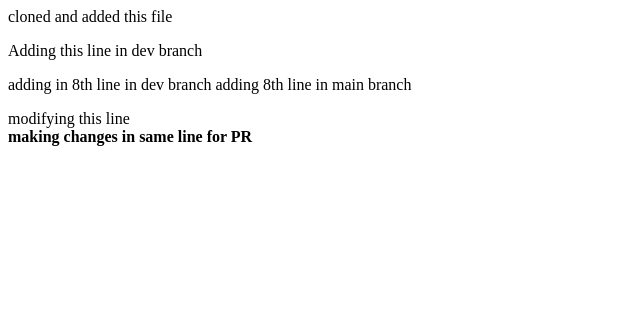
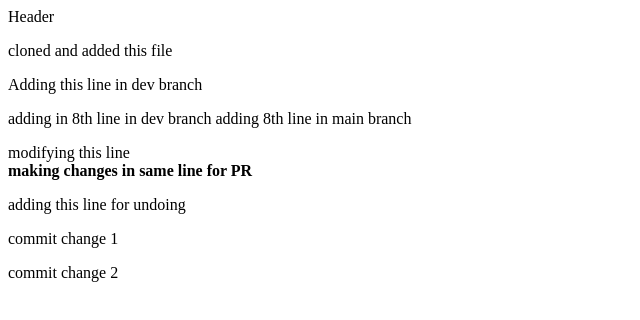
Before and after one commit to krithika-h/Learn_git, a plain HTML site: page index.html in a window 1280 px wide. Shown: the whole page, without its empty margins (0-640 px from the left). Drawn offline with Linux system fonts and the light colour scheme.

Commit message:
commiting changes

```diff
--- a/index.html
+++ b/index.html
@@ -1,4 +1,7 @@
 <html>
+    <head>
+        Header
+    </head>
     <p>
         cloned and added this file
     </p>
@@ -13,4 +16,13 @@
         modifying this line
     </div>
     <b>making changes in same line for PR </b>
+    <p>
+        adding this line for undoing
+    </p>
+    <p>
+        commit change 1
+    </p>
+    <p>
+        commit change 2
+    </p>
 </html>
```
